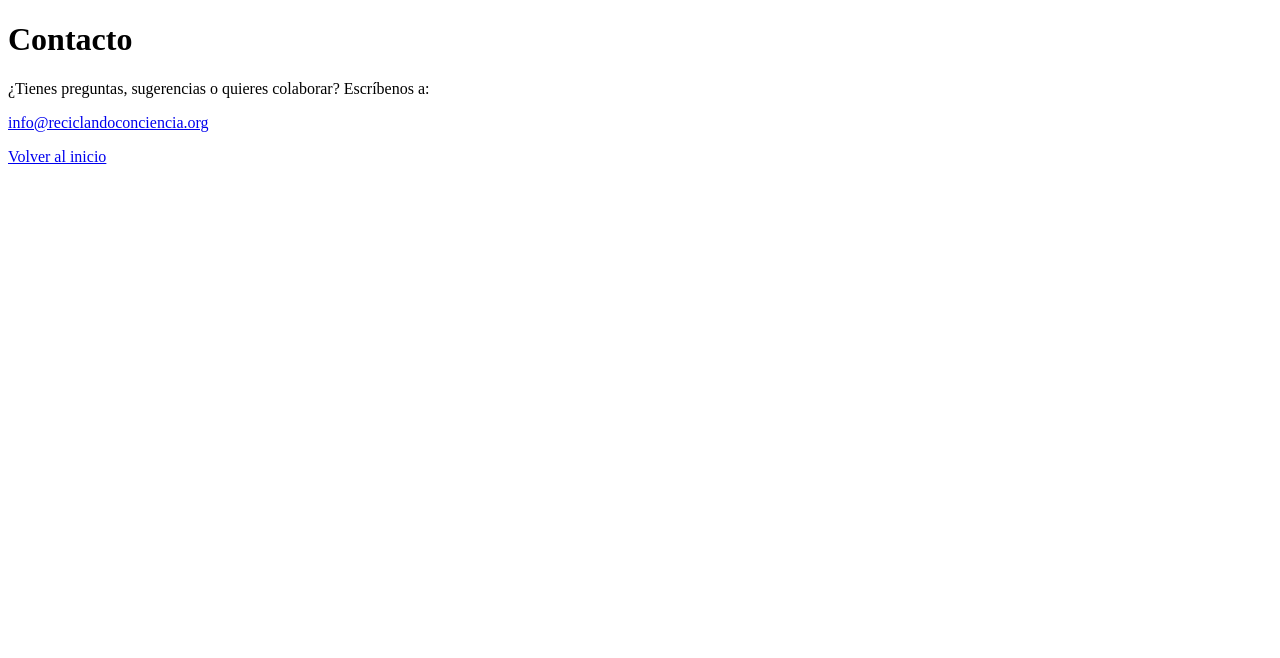
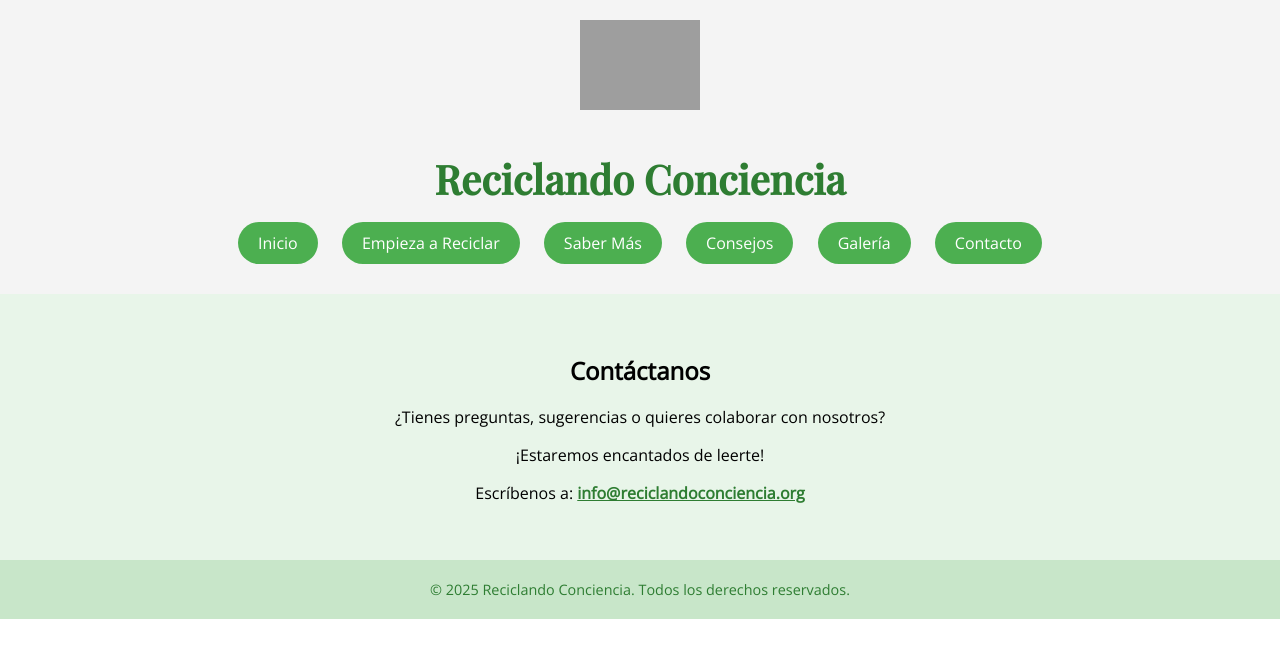
Before and after one commit to wali333-arch/reciclando-conciencia-, a plain HTML site: page contacto.html in a window 1280 px wide. Drawn offline with nearby package versions, Linux system fonts and the light colour scheme; grey boxes are pictures that could not be loaded.

Commit message:
Update contacto.html

```diff
--- a/contacto.html
+++ b/contacto.html
@@ -3,11 +3,86 @@
 <head>
   <meta charset="UTF-8" />
   <title>Contacto</title>
+  <link href="https://fonts.googleapis.com/css2?family=Playfair+Display:wght@500&family=Open+Sans&display=swap" rel="stylesheet"/>
+  <style>
+    body {
+      font-family: 'Open Sans', sans-serif;
+      text-align: center;
+      background-color: #ffffff;
+      margin: 0;
+      padding: 0;
+    }
+    header {
+      background-color: #f4f4f4;
+      padding: 20px 20px 40px 20px;
+    }
+    header img {
+      width: 120px;
+      margin-bottom: 10px;
+    }
+    header h1 {
+      font-family: 'Playfair Display', serif;
+      font-size: 2.5rem;
+      color: #2e7d32;
+    }
+    nav {
+      margin-top: 20px;
+    }
+    .btn {
+      margin: 10px;
+      background-color: #4CAF50;
+      color: white;
+      padding: 10px 20px;
+      border: none;
+      border-radius: 25px;
+      font-size: 1rem;
+      cursor: pointer;
+      transition: background-color 0.3s ease;
+      text-decoration: none;
+    }
+    .btn:hover {
+      background-color: #45a049;
+    }
+    main {
+      padding: 40px 20px;
+      background-color: #e8f5e9;
+    }
+    footer {
+      background-color: #c8e6c9;
+      color: #2e7d32;
+      padding: 20px;
+      font-size: 0.9rem;
+    }
+    a.email-link {
+      color: #2e7d32;
+      text-decoration: underline;
+      font-weight: bold;
+    }
+  </style>
 </head>
 <body>
-  <h1>Contacto</h1>
-  <p>¿Tienes preguntas, sugerencias o quieres colaborar? Escríbenos a:</p>
-  <p><a href="mailto:info@reciclandoconciencia.org">info@reciclandoconciencia.org</a></p>
-  <a href="index.html">Volver al inicio</a>
+  <header>
+    <img src="images/logo.png" alt="Logo Reciclando Conciencia" />
+    <h1>Reciclando Conciencia</h1>
+    <nav>
+      <a href="index.html" class="btn">Inicio</a>
+      <a href="reciclar.html" class="btn">Empieza a Reciclar</a>
+      <a href="sabermas.html" class="btn">Saber Más</a>
+      <a href="consejos.html" class="btn">Consejos</a>
+      <a href="galeria.html" class="btn">Galería</a>
+      <a href="contacto.html" class="btn">Contacto</a>
+    </nav>
+  </header>
+
+  <main>
+    <h2>Contáctanos</h2>
+    <p>¿Tienes preguntas, sugerencias o quieres colaborar con nosotros?</p>
+    <p>¡Estaremos encantados de leerte!</p>
+    <p>Escríbenos a: <a href="mailto:info@reciclandoconciencia.org" class="email-link">info@reciclandoconciencia.org</a></p>
+  </main>
+
+  <footer>
+    &copy; 2025 Reciclando Conciencia. Todos los derechos reservados.
+  </footer>
 </body>
 </html>
```
